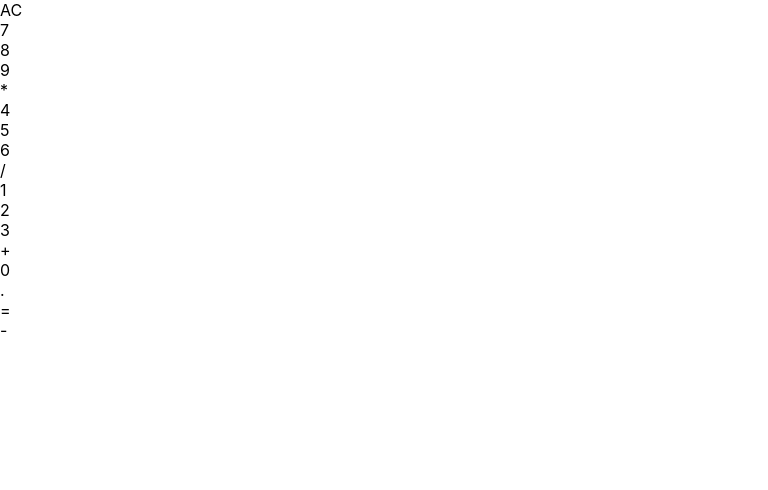
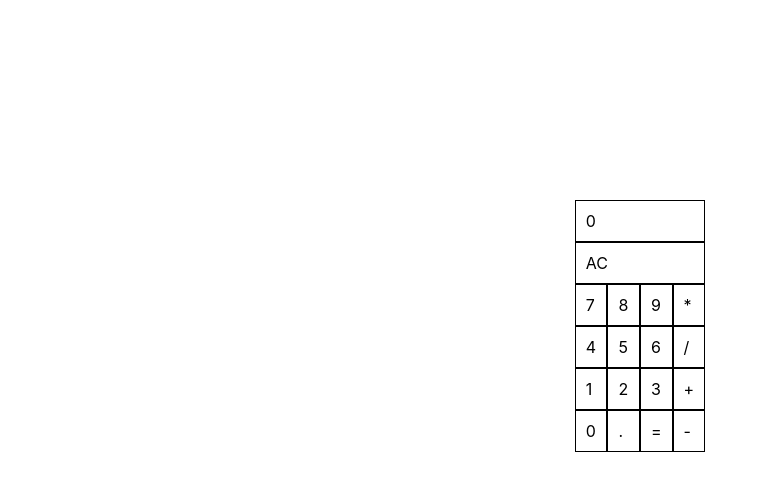
Before and after one commit to Persona743/JavaScript-Calculator, a React (Create React App) app: page / in a window 1280 px wide. Shown: the top 490 px of the page, without its empty margins (0-768 px from the left). Built offline with nearby package versions, Linux system fonts and the light colour scheme.

Commit message:
add initial styles & set initial state to display

```diff
--- a/src/App.css
+++ b/src/App.css
@@ -1,38 +1,19 @@
-/* .App {
-  text-align: center;
+.App {
+  display: flex;
+  justify-content: center;
 }
 
-.App-logo {
-  height: 40vmin;
-  pointer-events: none;
+.calculator {
+  display: grid;
+  grid-template-columns: 1fr 1fr 1fr 1fr;
+  margin-top: 200px;
 }
 
-@media (prefers-reduced-motion: no-preference) {
-  .App-logo {
-    animation: App-logo-spin infinite 20s linear;
-  }
+.calculator>* {
+  border: 1px solid black;
+  padding: 10px;
 }
 
-.App-header {
-  background-color: #282c34;
-  min-height: 100vh;
-  display: flex;
-  flex-direction: column;
-  align-items: center;
-  justify-content: center;
-  font-size: calc(10px + 2vmin);
-  color: white;
+.row {
+  grid-column: 1 / -1;
 }
-
-.App-link {
-  color: #61dafb;
-}
-
-@keyframes App-logo-spin {
-  from {
-    transform: rotate(0deg);
-  }
-  to {
-    transform: rotate(360deg);
-  }
-} */
--- a/src/App.js
+++ b/src/App.js
@@ -1,28 +1,36 @@
+import { useState } from 'react';
 import './App.css';
 
-function App() {
-    return <div className="App">
-        <div className='calculator'>
-            <div id='display' className='row'></div>
-            <div id='clear' className='row'>AC</div>
-            <div id='seven'>7</div>
-            <div id='eight'>8</div>
-            <div id='nine'>9</div>
-            <div id='multiply'>*</div>
-            <div id='four'>4</div>
-            <div id='five'>5</div>
-            <div id='six'>6</div>
-            <div id='divide'>/</div>
-            <div id='one'>1</div>
-            <div id='two'>2</div>
-            <div id='three'>3</div>
-            <div id='plus'>+</div>
-            <div id='zero'>0</div>
-            <div id='decimal'>.</div>
-            <div id='equals'> =</div>
-            <div id='subtract'> -</div>
+const App = () => {
+
+    const [display, setDisplay] = useState('0')
+
+    return (
+        <div className='App'>
+            <div className="calculator">
+                <div id="display" className="row">{display}</div>
+                <div id="clear" className="row">AC</div>
+                <div id="seven">7</div>
+                <div id="eight">8</div>
+                <div id="nine">9</div>
+                <div id="multiply">*</div>
+                <div id="four">4</div>
+                <div id="five">5</div>
+                <div id="six">6</div>
+                <div id="divide">/</div>
+                <div id="one">1</div>
+                <div id="two">2</div>
+                <div id="three">3</div>
+                <div id="add">+</div>
+                <div id="zero">0</div>
+                <div id="decimal">.</div>
+                <div id="equals">=</div>
+                <div id="subtract">-</div>
+            </div>
         </div>
-    </div>;
+    )
+
+
 }
 
 export default App;
```
